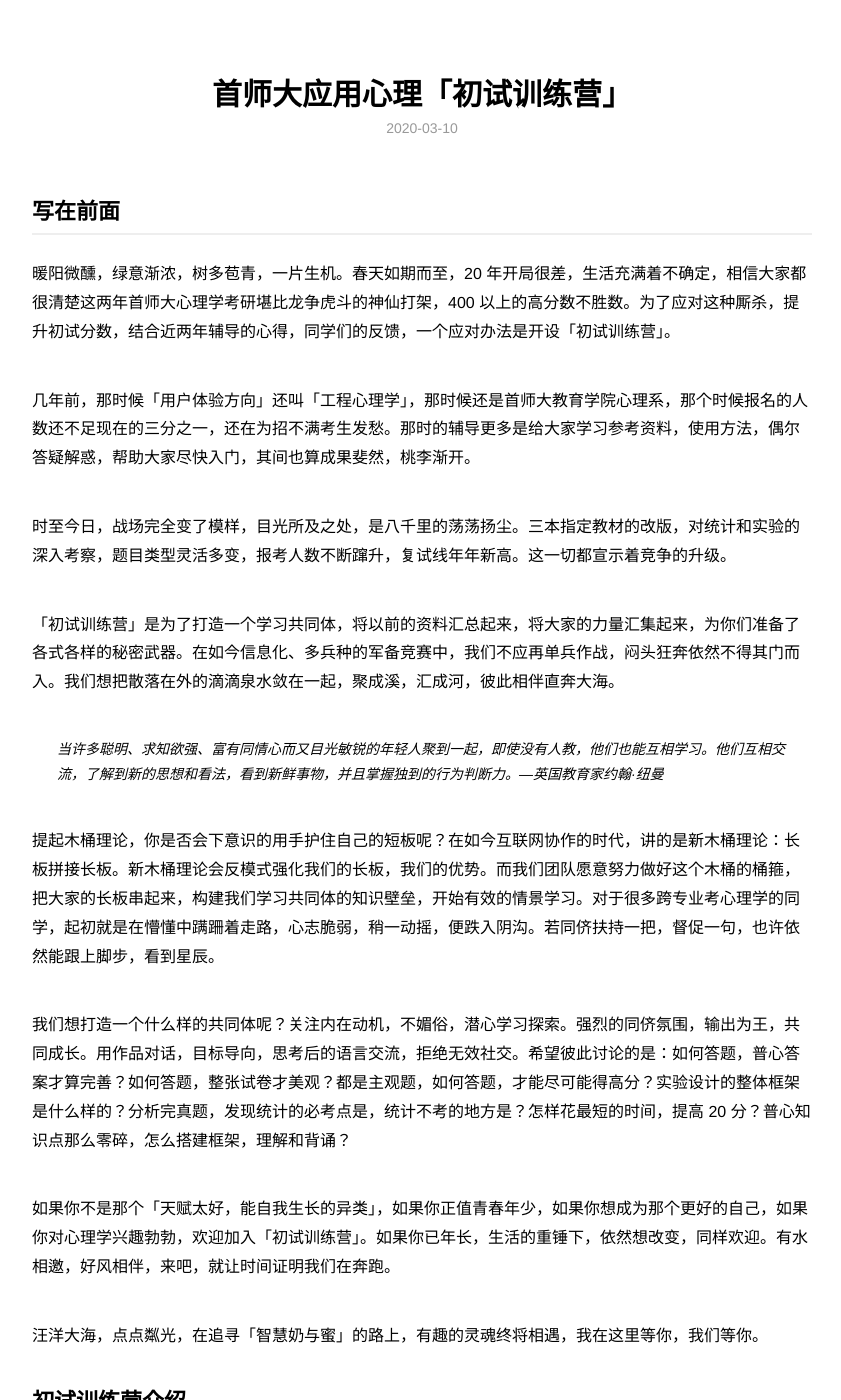
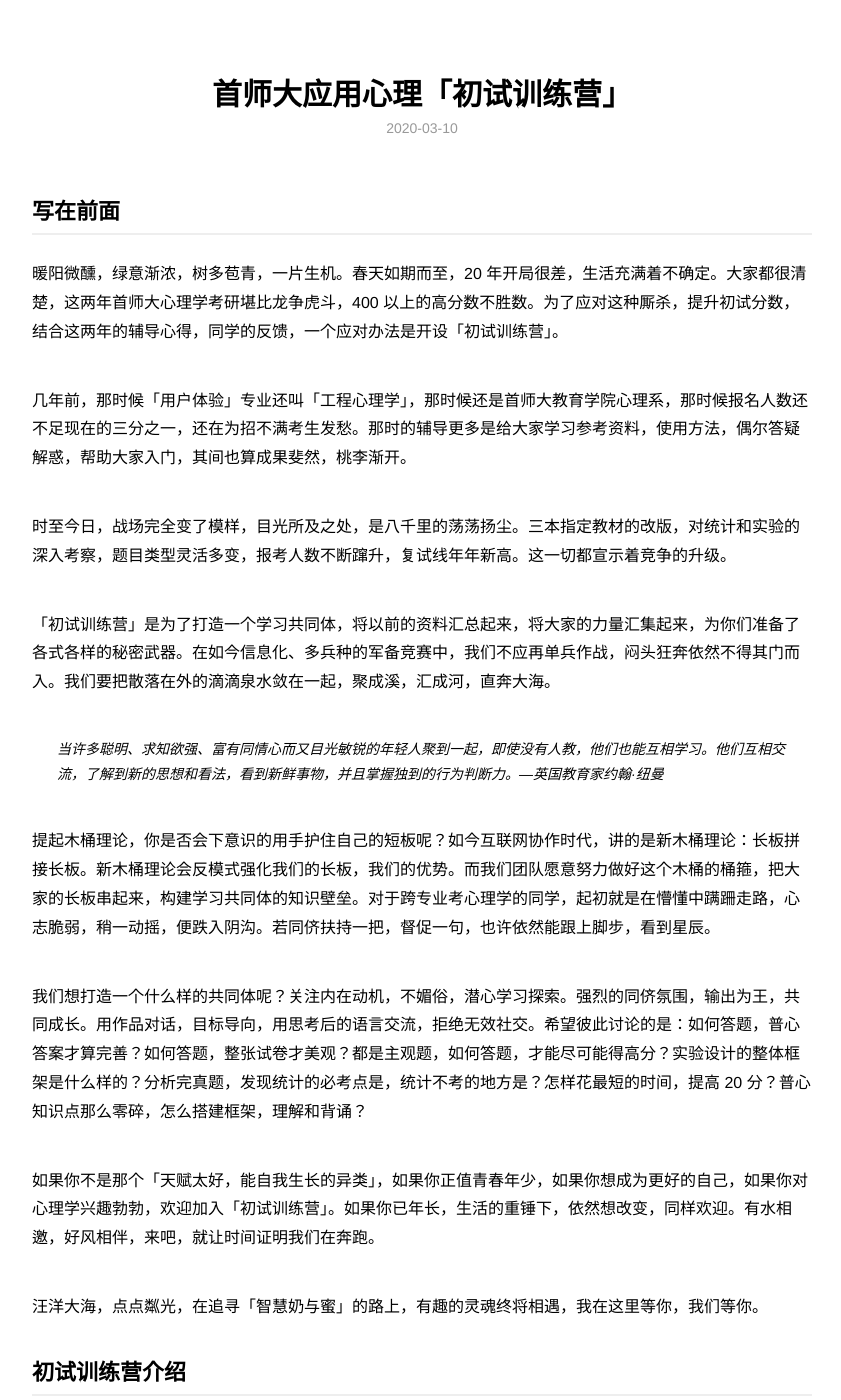
Before and after one commit to zapp926/cnu.github.io, a Jekyll site: the page built from _posts/2020-03-10-training-camp.md, in a window 1280 px wide and 1400 px high. Shown: the whole window, without its empty margins (218-1059 px from the left). Built offline with Jekyll 4.4.1, drawn with Linux system fonts in a browser that asks for light colours.

Commit message:
Update 2020-03-10-training-camp.md

```diff
--- a/_posts/2020-03-10-training-camp.md
+++ b/_posts/2020-03-10-training-camp.md
@@ -7,21 +7,21 @@ description: 人是世界上最好的产品，成为自己，是最大的奖赏
 
 ## 写在前面
 
-暖阳微醺，绿意渐浓，树多苞青，一片生机。春天如期而至，20 年开局很差，生活充满着不确定，相信大家都很清楚这两年首师大心理学考研堪比龙争虎斗的神仙打架，400 以上的高分数不胜数。为了应对这种厮杀，提升初试分数，结合近两年辅导的心得，同学们的反馈，一个应对办法是开设「初试训练营」。
+暖阳微醺，绿意渐浓，树多苞青，一片生机。春天如期而至，20 年开局很差，生活充满着不确定。大家都很清楚，这两年首师大心理学考研堪比龙争虎斗，400 以上的高分数不胜数。为了应对这种厮杀，提升初试分数，结合这两年的辅导心得，同学的反馈，一个应对办法是开设「初试训练营」。
 
-几年前，那时候「用户体验方向」还叫「工程心理学」，那时候还是首师大教育学院心理系，那个时候报名的人数还不足现在的三分之一，还在为招不满考生发愁。那时的辅导更多是给大家学习参考资料，使用方法，偶尔答疑解惑，帮助大家尽快入门，其间也算成果斐然，桃李渐开。
+几年前，那时候「用户体验」专业还叫「工程心理学」，那时候还是首师大教育学院心理系，那时候报名人数还不足现在的三分之一，还在为招不满考生发愁。那时的辅导更多是给大家学习参考资料，使用方法，偶尔答疑解惑，帮助大家入门，其间也算成果斐然，桃李渐开。
 
 时至今日，战场完全变了模样，目光所及之处，是八千里的荡荡扬尘。三本指定教材的改版，对统计和实验的深入考察，题目类型灵活多变，报考人数不断蹿升，复试线年年新高。这一切都宣示着竞争的升级。
 
-「初试训练营」是为了打造一个学习共同体，将以前的资料汇总起来，将大家的力量汇集起来，为你们准备了各式各样的秘密武器。在如今信息化、多兵种的军备竞赛中，我们不应再单兵作战，闷头狂奔依然不得其门而入。我们想把散落在外的滴滴泉水敛在一起，聚成溪，汇成河，彼此相伴直奔大海。
+「初试训练营」是为了打造一个学习共同体，将以前的资料汇总起来，将大家的力量汇集起来，为你们准备了各式各样的秘密武器。在如今信息化、多兵种的军备竞赛中，我们不应再单兵作战，闷头狂奔依然不得其门而入。我们要把散落在外的滴滴泉水敛在一起，聚成溪，汇成河，直奔大海。
 
 > 当许多聪明、求知欲强、富有同情心而又目光敏锐的年轻人聚到一起，即使没有人教，他们也能互相学习。他们互相交流，了解到新的思想和看法，看到新鲜事物，并且掌握独到的行为判断力。—英国教育家约翰·纽曼
 
-提起木桶理论，你是否会下意识的用手护住自己的短板呢？在如今互联网协作的时代，讲的是新木桶理论：长板拼接长板。新木桶理论会反模式强化我们的长板，我们的优势。而我们团队愿意努力做好这个木桶的桶箍，把大家的长板串起来，构建我们学习共同体的知识壁垒，开始有效的情景学习。对于很多跨专业考心理学的同学，起初就是在懵懂中蹒跚着走路，心志脆弱，稍一动摇，便跌入阴沟。若同侪扶持一把，督促一句，也许依然能跟上脚步，看到星辰。
+提起木桶理论，你是否会下意识的用手护住自己的短板呢？如今互联网协作时代，讲的是新木桶理论：长板拼接长板。新木桶理论会反模式强化我们的长板，我们的优势。而我们团队愿意努力做好这个木桶的桶箍，把大家的长板串起来，构建学习共同体的知识壁垒。对于跨专业考心理学的同学，起初就是在懵懂中蹒跚走路，心志脆弱，稍一动摇，便跌入阴沟。若同侪扶持一把，督促一句，也许依然能跟上脚步，看到星辰。
 
-我们想打造一个什么样的共同体呢？关注内在动机，不媚俗，潜心学习探索。强烈的同侪氛围，输出为王，共同成长。用作品对话，目标导向，思考后的语言交流，拒绝无效社交。希望彼此讨论的是：如何答题，普心答案才算完善？如何答题，整张试卷才美观？都是主观题，如何答题，才能尽可能得高分？实验设计的整体框架是什么样的？分析完真题，发现统计的必考点是，统计不考的地方是？怎样花最短的时间，提高 20 分？普心知识点那么零碎，怎么搭建框架，理解和背诵？
+我们想打造一个什么样的共同体呢？关注内在动机，不媚俗，潜心学习探索。强烈的同侪氛围，输出为王，共同成长。用作品对话，目标导向，用思考后的语言交流，拒绝无效社交。希望彼此讨论的是：如何答题，普心答案才算完善？如何答题，整张试卷才美观？都是主观题，如何答题，才能尽可能得高分？实验设计的整体框架是什么样的？分析完真题，发现统计的必考点是，统计不考的地方是？怎样花最短的时间，提高 20 分？普心知识点那么零碎，怎么搭建框架，理解和背诵？
 
-如果你不是那个「天赋太好，能自我生长的异类」，如果你正值青春年少，如果你想成为那个更好的自己，如果你对心理学兴趣勃勃，欢迎加入「初试训练营」。如果你已年长，生活的重锤下，依然想改变，同样欢迎。有水相邀，好风相伴，来吧，就让时间证明我们在奔跑。
+如果你不是那个「天赋太好，能自我生长的异类」，如果你正值青春年少，如果你想成为更好的自己，如果你对心理学兴趣勃勃，欢迎加入「初试训练营」。如果你已年长，生活的重锤下，依然想改变，同样欢迎。有水相邀，好风相伴，来吧，就让时间证明我们在奔跑。
 
 汪洋大海，点点粼光，在追寻「智慧奶与蜜」的路上，有趣的灵魂终将相遇，我在这里等你，我们等你。
 
```
